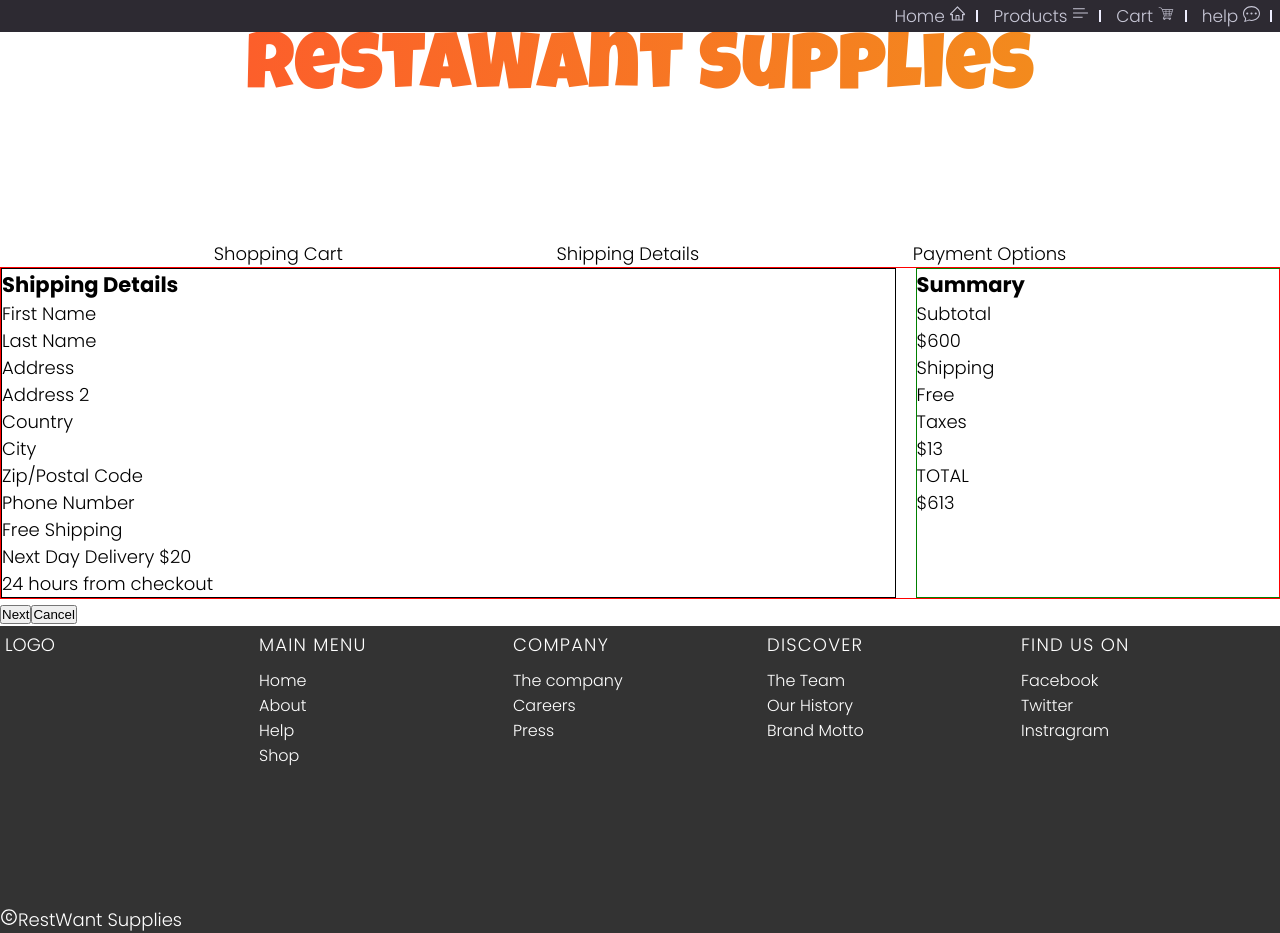
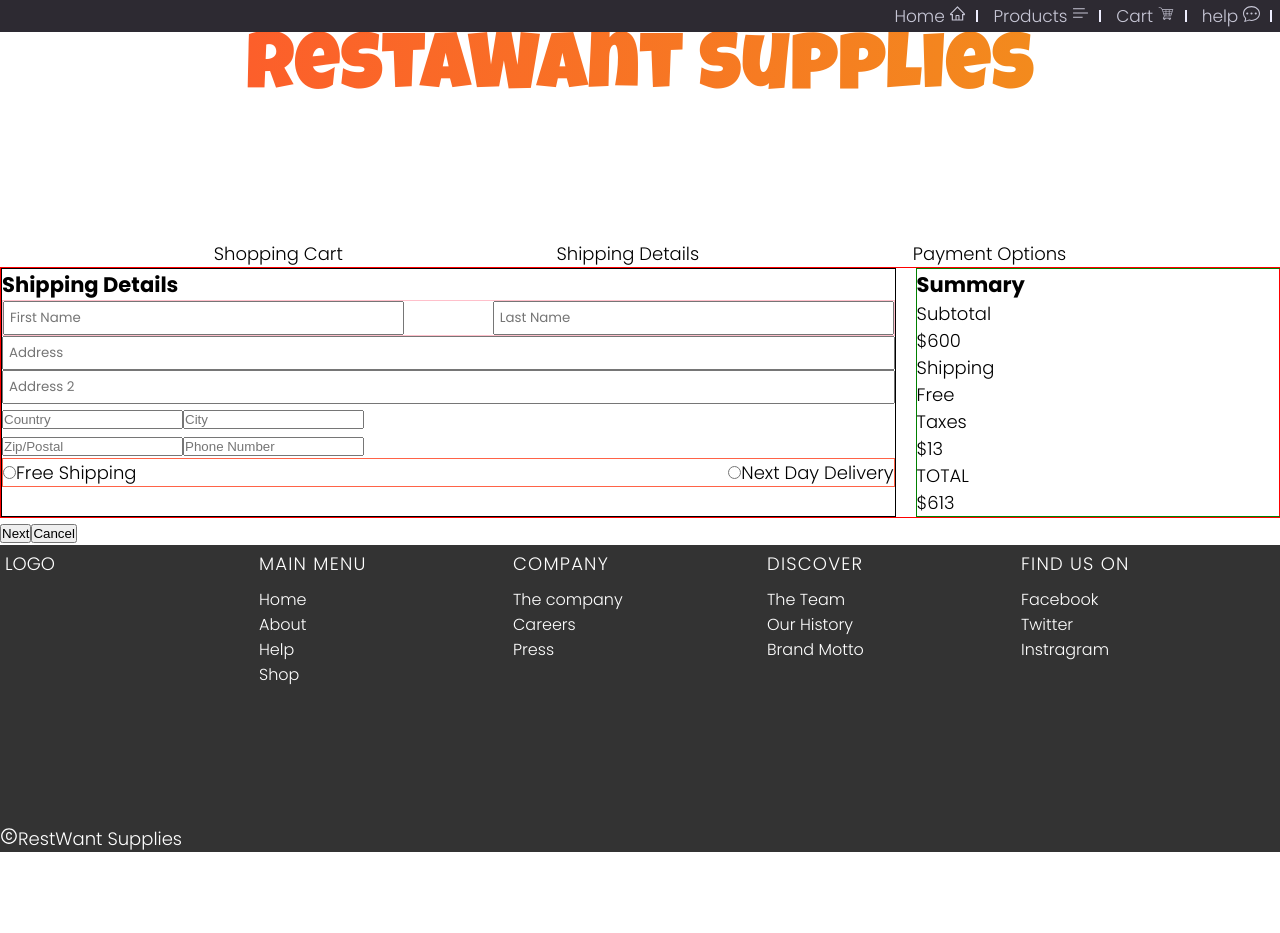
Before and after one commit to SAMURAIM0SES/GraceShopperFrontEnd, a React (Create React App) app: page /shipping in a window 1280 px wide. After the commit the page ends 852 px from the top, so only its background shows below. Built offline with nearby package versions, Linux system fonts and the light colour scheme.

Commit message:
progress made

```diff
--- a/src/components/Shipping.js
+++ b/src/components/Shipping.js
@@ -16,17 +16,34 @@ const Shipping = () => {
             <div className={classes["shipping-body-shopping"]}>
               <h3>Shipping Details</h3>
               <div className={classes["shipping-detailed-information"]}>
-                    <div>First Name</div>
-                    <div>Last Name</div>
-                    <div>Address</div>
-                    <div>Address 2</div>
-                    <div>Country</div>
-                    <div>City</div>
-                    <div>Zip/Postal Code</div>
-                    <div>Phone Number</div>
-                    <div>Free Shipping</div>
-                    <div>Next Day Delivery $20</div>
-                    <div>24 hours from checkout  </div>
+                <div className={classes["shipping-name"]}>
+                  <input type="text" placeholder="First Name" />
+                  <input type="text" placeholder="Last Name" />
+                </div>
+                <div className={classes["shipping-address"]}>
+                  <input type="text" placeholder="Address" />
+                </div>
+                <div className={classes["shipping-address"]}>
+                  <input type="text" placeholder="Address 2" />
+                </div>
+                <div className={classes["shipping-country"]}>
+                  <input type="text" placeholder="Country" />
+                  <input type="text" placeholder="City" />
+                </div>
+                <div>
+                  <input type="text" placeholder="Zip/Postal" />
+                  <input type="text" placeholder="Phone Number" />
+                </div>
+                <div className={classes["shipping-methods"]}>
+                  <div>
+                    <input type="radio" />
+                    <span>Free Shipping</span>
+                  </div>
+                  <div>
+                    <input type="radio" />
+                    <span>Next Day Delivery</span>
+                  </div>
+                </div>
               </div>
             </div>
             <div className={classes["shipping-body-summary"]}>
--- a/src/components/Shipping.module.css
+++ b/src/components/Shipping.module.css
@@ -26,4 +26,34 @@
 .shipping-detail-information{
     display: flex;
     justify-content: space-between;
+    font-size: 1.8rem;
 }
+
+.shipping-name{
+ display: flex;
+ justify-content: space-between;
+ align-items: center;
+  border: 1px solid pink;
+}
+
+.shipping-name input{
+  font-family: inherit;
+  width: 45%;
+  padding: 0.5rem;
+}
+
+.shipping-address input{
+  font-family: inherit;
+  width: 100%;
+  padding: 0.5rem;
+}
+
+.shipping-country{
+
+}
+
+.shipping-methods{
+  display: flex;
+  border: 1px solid tomato;
+  justify-content: space-between;
+}
```
Lines whose indentation alone changed are shown as unchanged.
